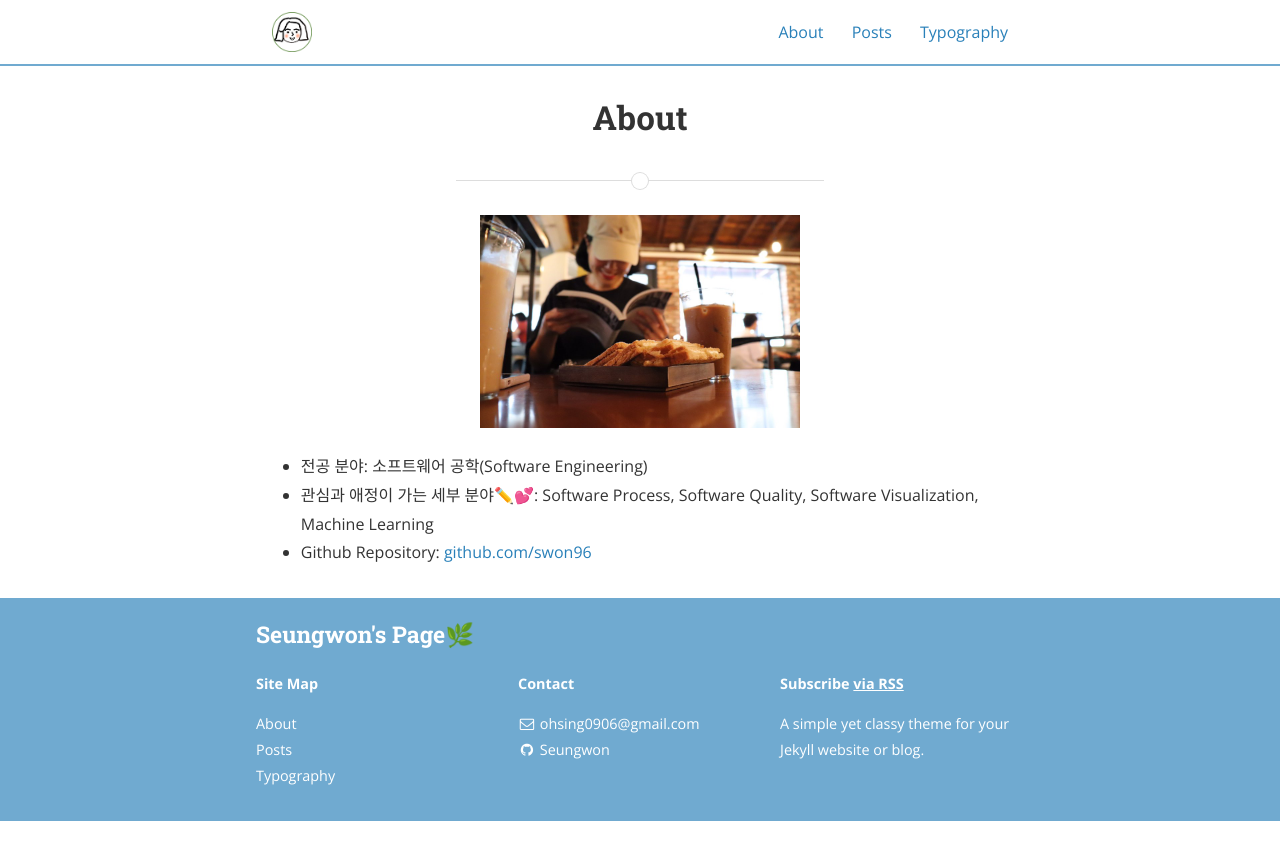
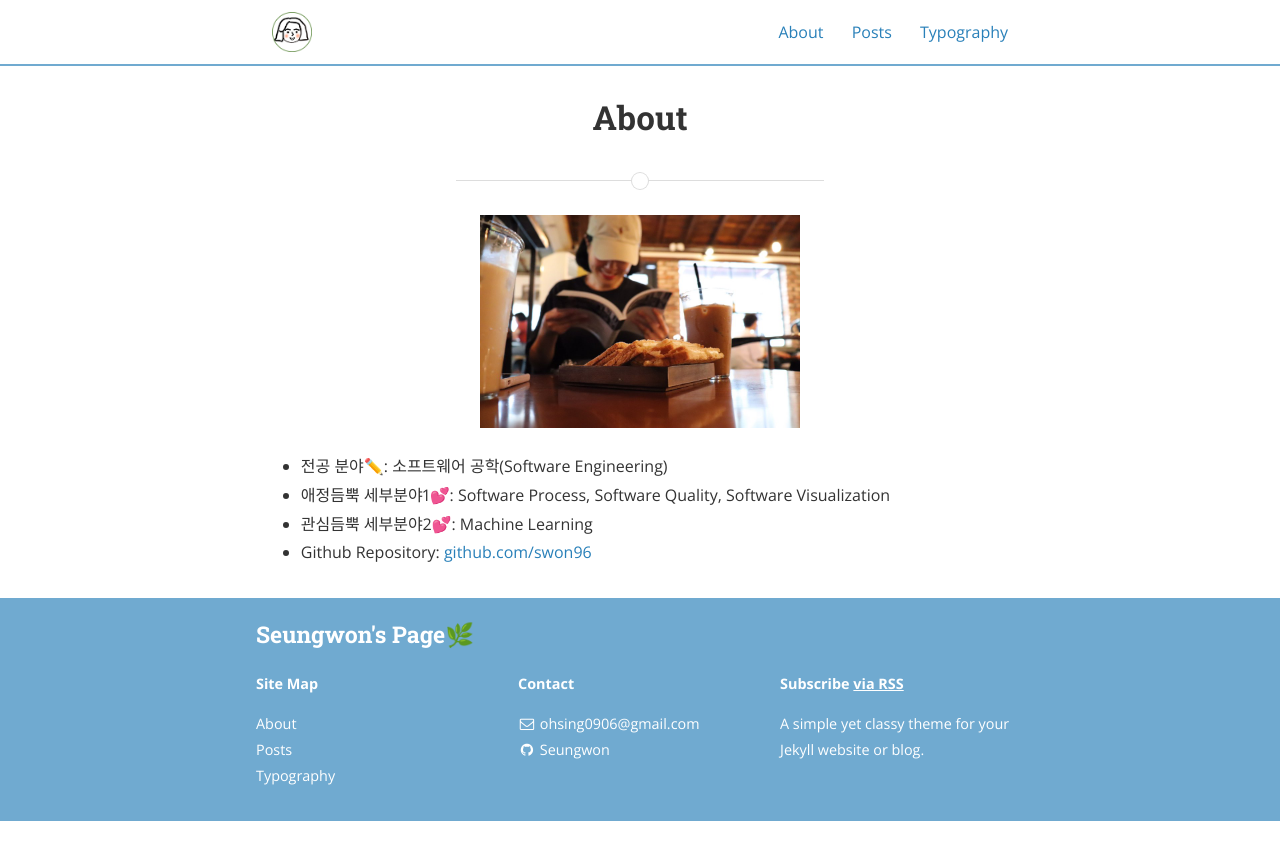
Before and after one commit to swon96/swon96.github.io, a Jekyll site: the page built from about.md, in a window 1280 px wide. Shown: the top 860 px of the page. Built offline with Jekyll 4.4.1, drawn with Linux system fonts in a browser that asks for light colours; nearby versions of some CDN libraries.

Commit message:
이력 재수정

```diff
--- a/about.md
+++ b/about.md
@@ -7,6 +7,7 @@ permalink: /about/
 <img src="{{ site.baseurl }}/assets/profile-placeholder.gif" title="Profile Picture" class="profile">
 
 
-- 전공 분야: 소프트웨어 공학(Software Engineering)
-- 관심과 애정이 가는 세부 분야✏️💕: Software Process, Software Quality, Software Visualization, Machine Learning
+- 전공 분야✏️: 소프트웨어 공학(Software Engineering)
+- 애정듬뿍 세부분야1💕: Software Process, Software Quality, Software Visualization
+- 관심듬뿍 세부분야2💕: Machine Learning
 - Github Repository: [github.com/swon96](https://github.com/swon96/ML)
```
